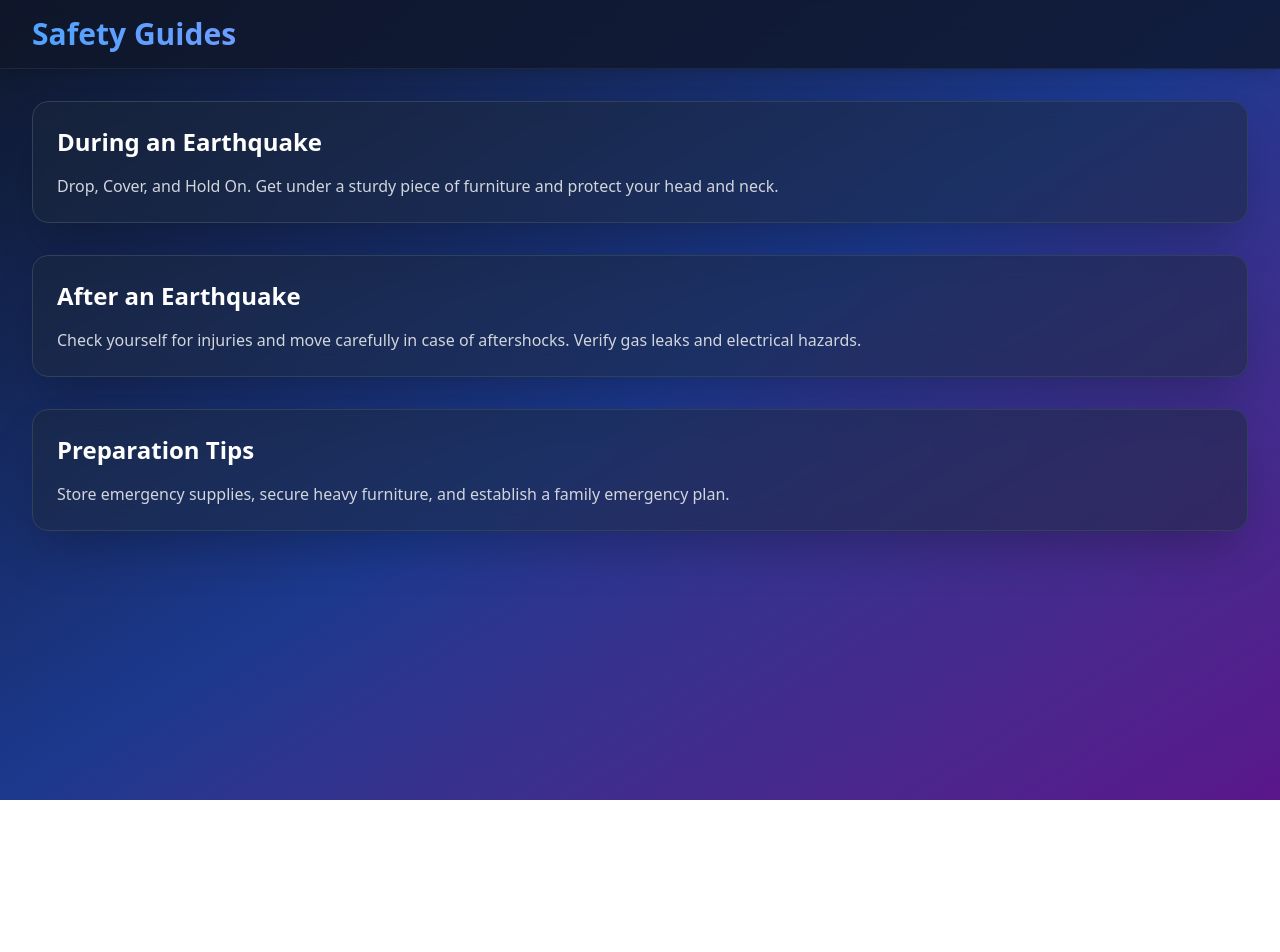
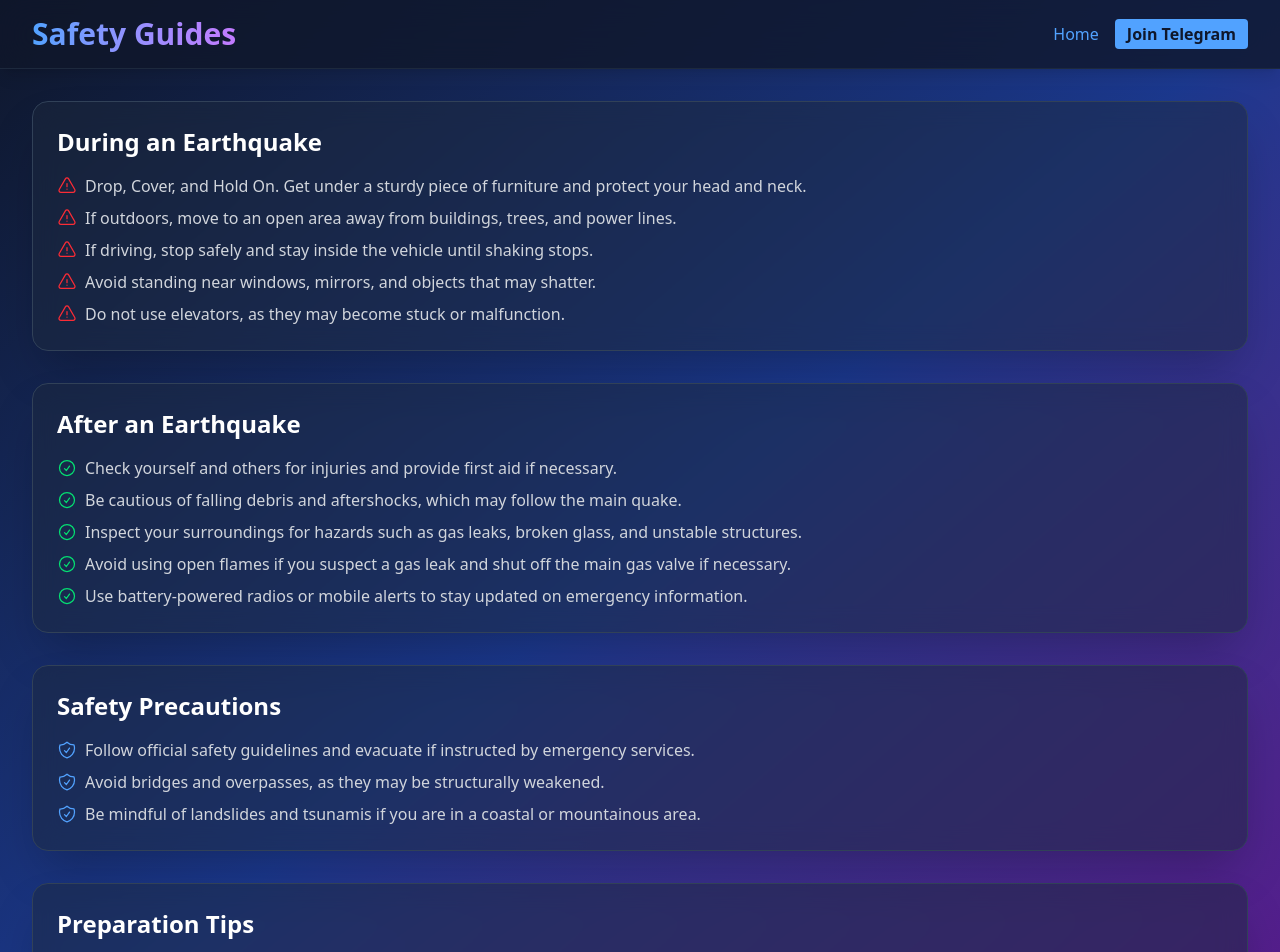
Before and after one commit to GDGAAU/earthquake_web, a React (Vite) app in the folder frontend/: page /safety-guides in a window 1280 px wide. Shown: the top 952 px of the page. Before the commit the page ends 800 px from the top, so only its background shows below. Built offline with nearby package versions, Linux system fonts and the light colour scheme.

Commit message:
Edit the safety guides page to make it more useful and interesting

```diff
--- a/frontend/src/pages/SafetyGuides.jsx
+++ b/frontend/src/pages/SafetyGuides.jsx
@@ -1,6 +1,7 @@
 import React from 'react';
 import { motion } from 'framer-motion';
-import { GlobeAltIcon } from '@heroicons/react/24/outline';
+import { Link } from 'react-router-dom';
+import { GlobeAltIcon, CheckCircleIcon, ExclamationTriangleIcon, ShieldCheckIcon } from '@heroicons/react/24/outline';
 
 function SafetyGuides() {
   return (
@@ -10,30 +11,109 @@ function SafetyGuides() {
         animate={{ y: 0 }}
         className="sticky top-0 z-50 backdrop-blur-lg bg-slate-900/80 shadow-lg border-b border-slate-800"
       >
-        <div className="max-w-7xl mx-auto px-4 sm:px-6 lg:px-8 py-4">
+        <div className="max-w-7xl mx-auto px-4 sm:px-6 lg:px-8 py-4 flex justify-between items-center">
           <h1 className="text-3xl font-extrabold text-transparent bg-clip-text bg-gradient-to-r from-blue-400 to-purple-400">
             Safety Guides
           </h1>
+          <div className="space-x-4">
+            <Link to="/" className="text-blue-400 hover:underline">
+              Home
+            </Link>
+            <a
+              href="https://t.me/earth_not_prov"
+              target="_blank"
+              rel="noopener noreferrer"
+              className="px-3 py-1 bg-blue-400 text-slate-900 font-bold rounded hover:bg-blue-500 transition-colors duration-200"
+            >
+              Join Telegram
+            </a>
+          </div>
         </div>
       </motion.header>
       <main className="max-w-7xl mx-auto px-4 sm:px-6 lg:px-8 py-8">
         <div className="bg-slate-800/50 backdrop-blur-md rounded-2xl shadow-2xl p-6 mb-8 border border-slate-700">
           <h2 className="text-2xl font-bold text-white mb-4">During an Earthquake</h2>
-          <p className="text-gray-300">
-            Drop, Cover, and Hold On. Get under a sturdy piece of furniture and protect your head and neck.
-          </p>
+          <ul className="text-gray-300 space-y-2">
+            <li className="flex items-center">
+              <ExclamationTriangleIcon className="h-5 w-5 text-red-500 mr-2"/>
+              Drop, Cover, and Hold On. Get under a sturdy piece of furniture and protect your head and neck.
+            </li>
+            <li className="flex items-center">
+              <ExclamationTriangleIcon className="h-5 w-5 text-red-500 mr-2"/>
+              If outdoors, move to an open area away from buildings, trees, and power lines.
+            </li>
+            <li className="flex items-center">
+              <ExclamationTriangleIcon className="h-5 w-5 text-red-500 mr-2"/>
+              If driving, stop safely and stay inside the vehicle until shaking stops.
+            </li>
+            <li className="flex items-center">
+              <ExclamationTriangleIcon className="h-5 w-5 text-red-500 mr-2"/>
+              Avoid standing near windows, mirrors, and objects that may shatter.
+            </li>
+            <li className="flex items-center">
+              <ExclamationTriangleIcon className="h-5 w-5 text-red-500 mr-2"/>
+              Do not use elevators, as they may become stuck or malfunction.
+            </li>
+          </ul>
         </div>
         <div className="bg-slate-800/50 backdrop-blur-md rounded-2xl shadow-2xl p-6 mb-8 border border-slate-700">
           <h2 className="text-2xl font-bold text-white mb-4">After an Earthquake</h2>
-          <p className="text-gray-300">
-            Check yourself for injuries and move carefully in case of aftershocks. Verify gas leaks and electrical hazards.
-          </p>
+          <ul className="text-gray-300 space-y-2">
+            <li className="flex items-center">
+              <CheckCircleIcon className="h-5 w-5 text-green-400 mr-2"/>
+              Check yourself and others for injuries and provide first aid if necessary.
+            </li>
+            <li className="flex items-center">
+              <CheckCircleIcon className="h-5 w-5 text-green-400 mr-2"/>
+              Be cautious of falling debris and aftershocks, which may follow the main quake.
+            </li>
+            <li className="flex items-center">
+              <CheckCircleIcon className="h-5 w-5 text-green-400 mr-2"/>
+              Inspect your surroundings for hazards such as gas leaks, broken glass, and unstable structures.
+            </li>
+            <li className="flex items-center">
+              <CheckCircleIcon className="h-5 w-5 text-green-400 mr-2"/>
+              Avoid using open flames if you suspect a gas leak and shut off the main gas valve if necessary.
+            </li>
+            <li className="flex items-center">
+              <CheckCircleIcon className="h-5 w-5 text-green-400 mr-2"/>
+              Use battery-powered radios or mobile alerts to stay updated on emergency information.
+            </li>
+          </ul>
+        </div>
+        <div className="bg-slate-800/50 backdrop-blur-md rounded-2xl shadow-2xl p-6 mb-8 border border-slate-700">
+          <h2 className="text-2xl font-bold text-white mb-4">Safety Precautions</h2>
+          <ul className="text-gray-300 space-y-2">
+            <li className="flex items-center">
+              <ShieldCheckIcon className="h-5 w-5 text-blue-400 mr-2"/>
+              Follow official safety guidelines and evacuate if instructed by emergency services.
+            </li>
+            <li className="flex items-center">
+              <ShieldCheckIcon className="h-5 w-5 text-blue-400 mr-2"/>
+              Avoid bridges and overpasses, as they may be structurally weakened.
+            </li>
+            <li className="flex items-center">
+              <ShieldCheckIcon className="h-5 w-5 text-blue-400 mr-2"/>
+              Be mindful of landslides and tsunamis if you are in a coastal or mountainous area.
+            </li>
+          </ul>
         </div>
         <div className="bg-slate-800/50 backdrop-blur-md rounded-2xl shadow-2xl p-6 border border-slate-700">
           <h2 className="text-2xl font-bold text-white mb-4">Preparation Tips</h2>
-          <p className="text-gray-300">
-            Store emergency supplies, secure heavy furniture, and establish a family emergency plan.
-          </p>
+          <ul className="text-gray-300 space-y-2">
+            <li className="flex items-center">
+              <GlobeAltIcon className="h-5 w-5 text-yellow-400 mr-2"/>
+              Store emergency supplies, including water, non-perishable food, first aid kits, and flashlights.
+            </li>
+            <li className="flex items-center">
+              <GlobeAltIcon className="h-5 w-5 text-yellow-400 mr-2"/>
+              Secure heavy furniture and appliances to prevent tipping during an earthquake.
+            </li>
+            <li className="flex items-center">
+              <GlobeAltIcon className="h-5 w-5 text-yellow-400 mr-2"/>
+              Establish a family emergency plan, including communication and evacuation routes.
+            </li>
+          </ul>
         </div>
       </main>
     </div>
```
